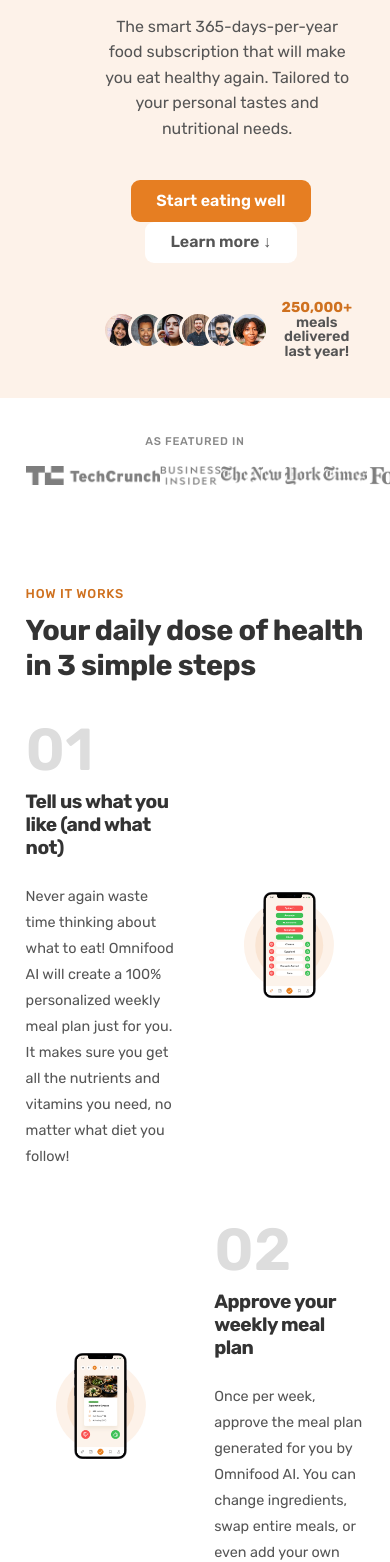
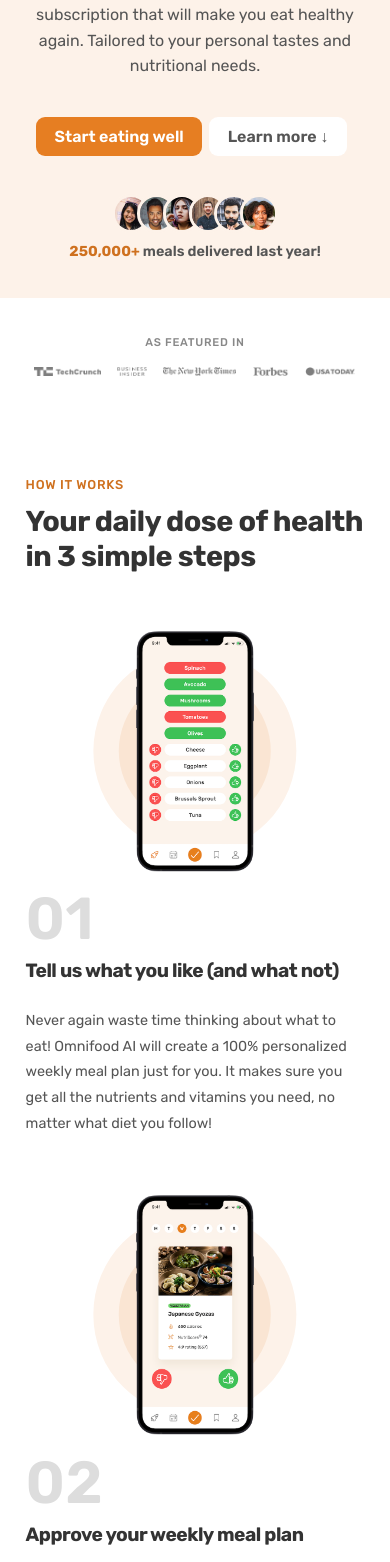
Before and after one commit to Nabhag8848/OmniFood, a React (Vite) app: page / in a window 390 px wide. Shown: the part 312-1874 px from the top of the page. Built offline with nearby package versions, Linux system fonts and the light colour scheme.

Commit message:
fix: design to be visually better in small phones

```diff
--- a/src/component/FeaturedSection.module.css
+++ b/src/component/FeaturedSection.module.css
@@ -28,3 +28,9 @@
     height: 2.4rem;
   }
 }
+
+@media (max-width: 34em) {
+  .logos img {
+    height: 1.2rem;
+  }
+}
--- a/src/component/RowProfiles.module.css
+++ b/src/component/RowProfiles.module.css
@@ -38,3 +38,9 @@
     margin-top: 4.8rem;
   }
 }
+
+@media (max-width: 34em) {
+  .deliveredMeal {
+    flex-direction: column;
+  }
+}
--- a/src/component/buttons/OutlineButton.module.css
+++ b/src/component/buttons/OutlineButton.module.css
@@ -26,3 +26,13 @@
   background-color: #fdf2e9;
   box-shadow: inset 0 0 0 3px #555;
 }
+
+@media (max-width: 34em) {
+  .btn:link,
+  .btn:visited {
+    padding: 1.4rem 2.3rem;
+  }
+  .marginRightSmall {
+    margin-right: 0.9rem !important;
+  }
+}
--- a/src/component/buttons/PrimaryButton.module.css
+++ b/src/component/buttons/PrimaryButton.module.css
@@ -25,3 +25,13 @@
 .btnFull:active {
   background-color: #cf711f;
 }
+
+@media (max-width: 34em) {
+  .btn:link,
+  .btn:visited {
+    padding: 1.4rem 2.3rem;
+  }
+  .marginRightSmall {
+    margin-right: 0.9rem !important;
+  }
+}
--- a/src/index.css
+++ b/src/index.css
@@ -92,3 +92,7 @@ body {
     font-size: 50%;
   }
 }
+
+/* 544px phones */
+
+/* @media (max-width: 34em) { } */
--- a/src/pages/Common.module.css
+++ b/src/pages/Common.module.css
@@ -99,3 +99,15 @@
     margin-bottom: 4.8rem;
   }
 }
+
+@media (max-width: 34em) {
+  .grid {
+    row-gap: 4.8rem;
+  }
+
+  .grid--2-cols,
+  .grid--3-cols,
+  .grid--4-cols {
+    grid-template-columns: 1fr;
+  }
+}
--- a/src/pages/Cta.module.css
+++ b/src/pages/Cta.module.css
@@ -111,3 +111,18 @@
     margin-top: 1.2rem;
   }
 }
+
+@media (max-width: 34em) {
+  .cta {
+    grid-template-columns: 1fr;
+  }
+
+  .image {
+    height: 32rem;
+    grid-row: 1;
+  }
+
+  .textBox {
+    padding: 3.2rem;
+  }
+}
--- a/src/pages/FeatureStep.module.css
+++ b/src/pages/FeatureStep.module.css
@@ -79,3 +79,17 @@
     font-size: 7.4rem;
   }
 }
+
+@media (max-width: 34em) {
+  .step-image-box:nth-child(2){
+    grid-row: 1;
+  }
+
+  .step-image-box:nth-child(6){
+    grid-row: 5;
+  }
+
+  .step-image-box {
+    transform: translateY(2.4rem);
+  }
+}
--- a/src/pages/HeroSection.module.css
+++ b/src/pages/HeroSection.module.css
@@ -76,3 +76,9 @@
     padding-bottom: 4.8rem;
   }
 }
+
+@media (max-width: 34em) {
+  .hero {
+    padding: 0 3.2rem;
+  }
+}
--- a/src/pages/Testimonials.module.css
+++ b/src/pages/Testimonials.module.css
@@ -60,3 +60,14 @@
     grid-template-columns: repeat(6, 1fr);
   }
 }
+
+@media (max-width: 34em) {
+  .testimonials {
+    grid-template-columns: 1fr;
+  }
+
+  .gallery {
+    grid-template-columns: repeat(4, 1fr);
+    gap: 1.2rem;
+  }
+}
```
